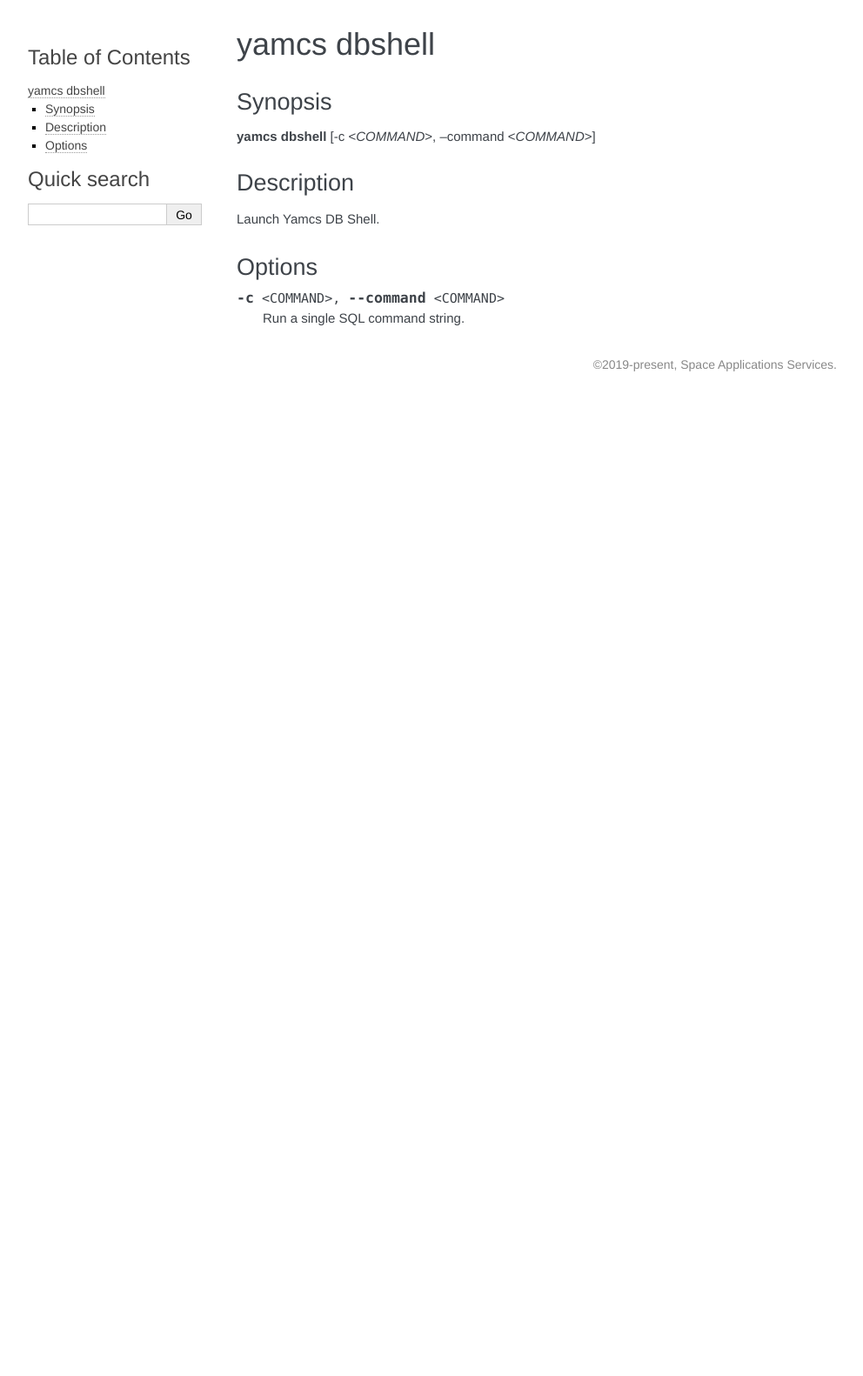
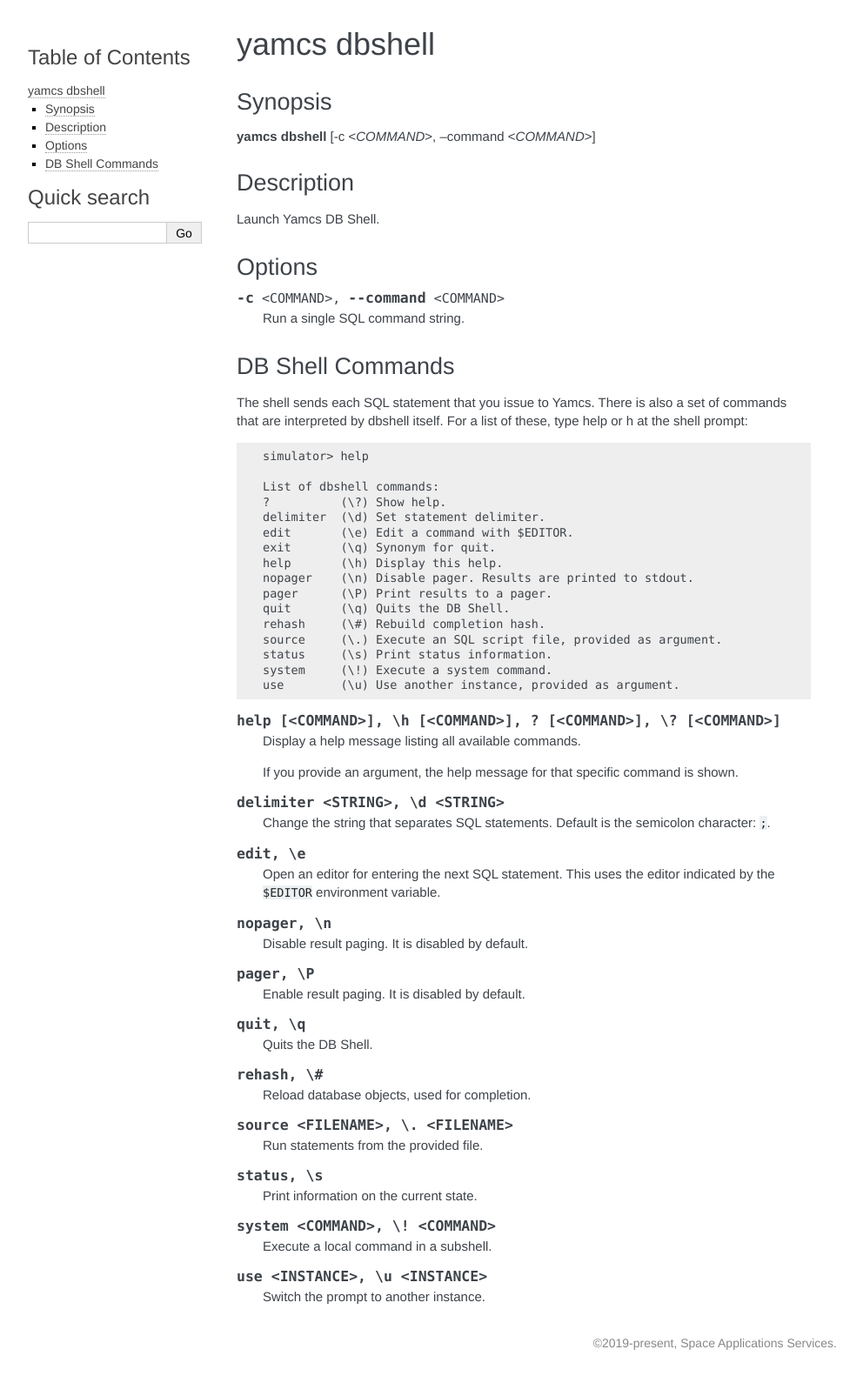
Before and after one commit to yamcs/yamcs-cli, a Sphinx documentation site: the page built from docs/yamcs_dbshell.rst, in a window 1280 px wide. Shown: the whole page at 87% size, without its empty margins (148-1140 px from the left). Built offline with Sphinx 7.4.7, drawn with Linux system fonts in a browser that asks for light colours; before the commit the page ends 900 px from its top, so only the background shows below that.

Commit message:
Document dbshell commands

```diff
--- a/docs/yamcs_dbshell.rst
+++ b/docs/yamcs_dbshell.rst
@@ -23,3 +23,74 @@
 .. option:: -c <COMMAND>, --command <COMMAND>
 
     Run a single SQL command string.
+
+
+DB Shell Commands
+-----------------
+
+The shell sends each SQL statement that you issue to Yamcs. There is also a set of commands that are interpreted by dbshell itself. For a list of these, type help or \h at the shell prompt:
+
+.. code-block:: text
+
+    simulator> help
+
+    List of dbshell commands:
+    ?          (\?) Show help.
+    delimiter  (\d) Set statement delimiter.
+    edit       (\e) Edit a command with $EDITOR.
+    exit       (\q) Synonym for quit.
+    help       (\h) Display this help.
+    nopager    (\n) Disable pager. Results are printed to stdout.
+    pager      (\P) Print results to a pager.
+    quit       (\q) Quits the DB Shell.
+    rehash     (\#) Rebuild completion hash.
+    source     (\.) Execute an SQL script file, provided as argument.
+    status     (\s) Print status information.
+    system     (\!) Execute a system command.
+    use        (\u) Use another instance, provided as argument.
+
+.. describe:: help [<COMMAND>], \h [<COMMAND>], ? [<COMMAND>], \? [<COMMAND>]
+
+    Display a help message listing all available commands.
+
+    If you provide an argument, the help message for that specific command is shown.
+
+.. describe:: delimiter <STRING>, \d <STRING>
+
+    Change the string that separates SQL statements. Default is the semicolon character: ``;``.
+
+.. describe:: edit, \e
+
+    Open an editor for entering the next SQL statement. This uses the editor indicated by the ``$EDITOR`` environment variable.
+
+.. describe:: nopager, \n
+
+    Disable result paging. It is disabled by default.
+
+.. describe:: pager, \P
+
+    Enable result paging. It is disabled by default.
+
+.. describe:: quit, \q
+
+    Quits the DB Shell.
+
+.. describe:: rehash, \#
+
+    Reload database objects, used for completion.
+
+.. describe:: source <FILENAME>, \. <FILENAME>
+
+    Run statements from the provided file.
+
+.. describe:: status, \s
+
+    Print information on the current state.
+
+.. describe:: system <COMMAND>, \! <COMMAND>
+
+    Execute a local command in a subshell.
+
+.. describe:: use <INSTANCE>, \u <INSTANCE>
+
+    Switch the prompt to another instance.
```
